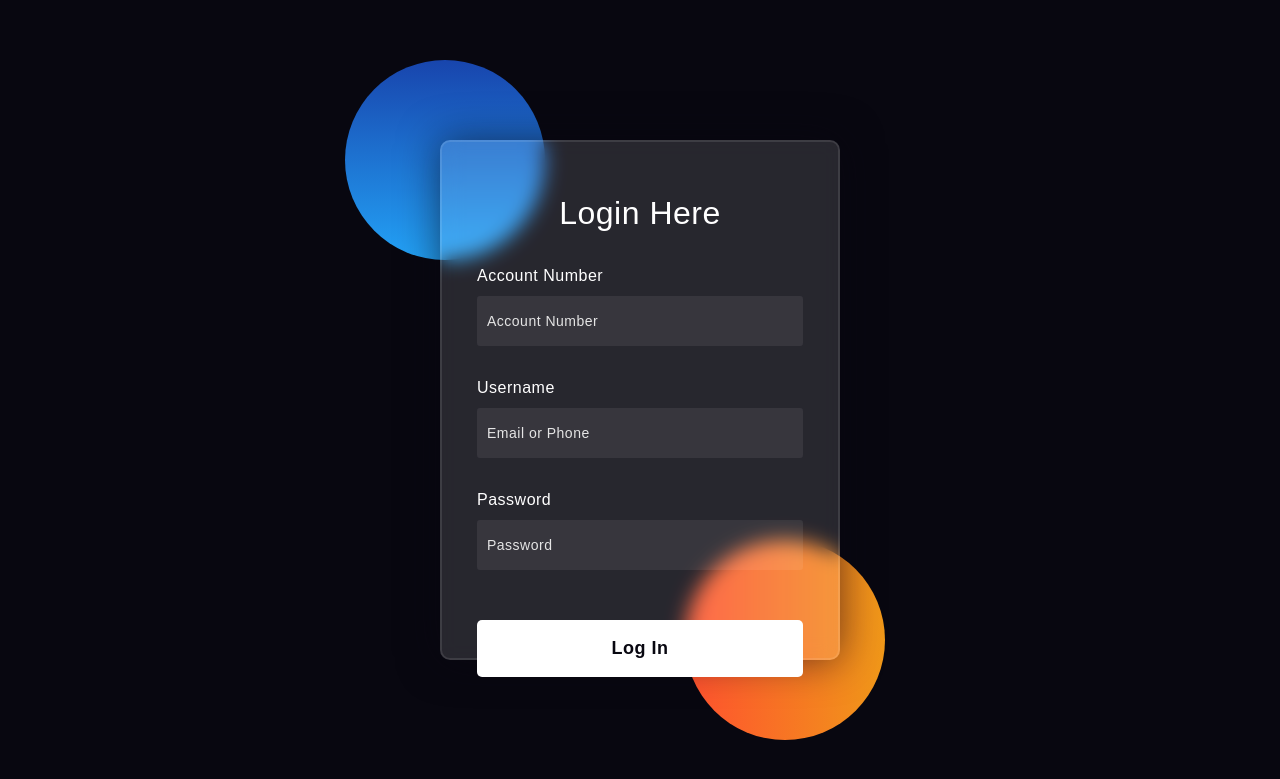
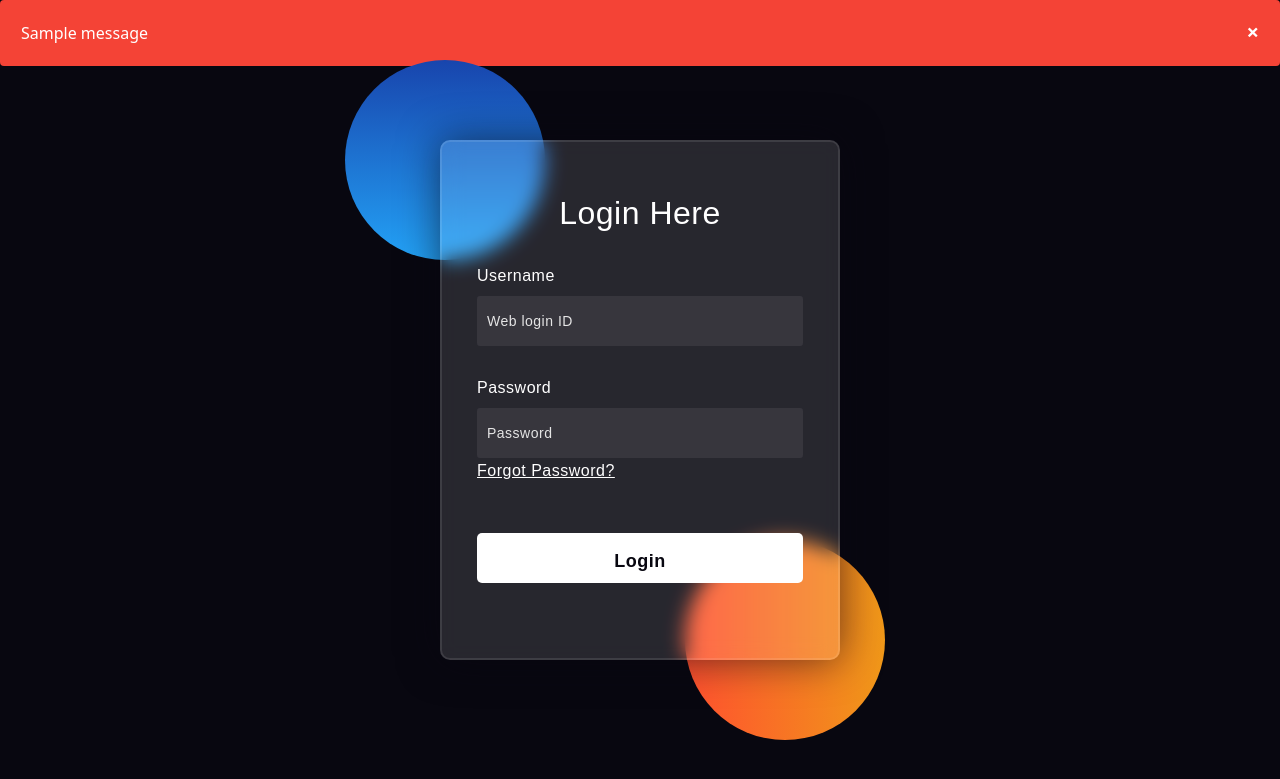
Before and after one commit to VDliveson/Banking-system, a Django app: page /login in a window 1280 px wide. Shown: the top 779 px of the page. Run offline with Django 4.2, Linux system fonts and the light colour scheme; tables that the repository leaves empty hold one stand-in row (values such as "Sample post"); one stand-in notice (Sample message) is shown; some libraries are stand-ins or nearby versions.

Commit message:
Added login+reset password page

```diff
--- a/app/templates/base.html
+++ b/app/templates/base.html
@@ -1,5 +1,6 @@
 <!DOCTYPE html>
 <html>
+{%load static%}
 
 <head>
     <meta charset="utf-8">
@@ -10,7 +11,7 @@
     <link rel="stylesheet" href="https://cdn.jsdelivr.net/npm/bootstrap-icons@1.6.0/font/bootstrap-icons.css">
     <link href="https://cdn.jsdelivr.net/npm/bootstrap@5.1.3/dist/css/bootstrap.min.css" rel="stylesheet"
         integrity="sha384-1BmE4kWBq78iYhFldvKuhfTAU6auU8tT94WrHftjDbrCEXSU1oBoqyl2QvZ6jIW3" crossorigin="anonymous">
-
+    <link rel="stylesheet" href="{% static 'css/base.css'%}">
 </head>
 
 <body>
--- a/app/templates/login.html
+++ b/app/templates/login.html
@@ -5,150 +5,38 @@ Login
 {%endblock%}
 
 {%block bodyblock%}
-    <style media="screen">
-      *,
-*:before,
-*:after{
-    padding: 0;
-    margin: 0;
-    box-sizing: border-box;
-}
-body{
-    background-color: #080710;
-}
-.background{
-    width: 430px;
-    height: 520px;
-    position: absolute;
-    transform: translate(-50%,-50%);
-    left: 50%;
-    top: 50%;
-}
-.background .shape{
-    height: 200px;
-    width: 200px;
-    position: absolute;
-    border-radius: 50%;
-}
-.shape:first-child{
-    background: linear-gradient(
-        #1845ad,
-        #23a2f6
-    );
-    left: -80px;
-    top: -80px;
-}
-.shape:last-child{
-    background: linear-gradient(
-        to right,
-        #ff512f,
-        #f09819
-    );
-    right: -30px;
-    bottom: -80px;
-}
-form{
-    height: 520px;
-    width: 400px;
-    background-color: rgba(255,255,255,0.13);
-    position: absolute;
-    transform: translate(-50%,-50%);
-    top: 50%;
-    left: 50%;
-    border-radius: 10px;
-    backdrop-filter: blur(10px);
-    border: 2px solid rgba(255,255,255,0.1);
-    box-shadow: 0 0 40px rgba(8,7,16,0.6);
-    padding: 50px 35px;
-}
-form *{
-    font-family: 'Poppins',sans-serif;
-    color: #ffffff;
-    letter-spacing: 0.5px;
-    outline: none;
-    border: none;
-}
-form h3{
-    font-size: 32px;
-    font-weight: 500;
-    line-height: 42px;
-    text-align: center;
-}
+<link rel="stylesheet" href="{%static 'css/login.css' %}">
 
-label{
-    display: block;
-    margin-top: 30px;
-    font-size: 16px;
-    font-weight: 500;
-}
-input{
-    display: block;
-    height: 50px;
-    width: 100%;
-    background-color: rgba(255,255,255,0.07);
-    border-radius: 3px;
-    padding: 0 10px;
-    margin-top: 8px;
-    font-size: 14px;
-    font-weight: 300;
-}
-::placeholder{
-    color: #e5e5e5;
-}
-button{
-    margin-top: 50px;
-    width: 100%;
-    background-color: #ffffff;
-    color: #080710;
-    padding: 15px 0;
-    font-size: 18px;
-    font-weight: 600;
-    border-radius: 5px;
-    cursor: pointer;
-}
-.social{
-  margin-top: 30px;
-  display: flex;
-}
-.social div{
-  background: red;
-  width: 150px;
-  border-radius: 3px;
-  padding: 5px 10px 10px 5px;
-  background-color: rgba(255,255,255,0.27);
-  color: #eaf0fb;
-  text-align: center;
-}
-.social div:hover{
-  background-color: rgba(255,255,255,0.47);
-}
-.social .fb{
-  margin-left: 25px;
-}
-.social i{
-  margin-right: 4px;
-}
+{% if messages %}
+<ul class="messages" style="list-style-type: none;">
+    {% for message in messages %}
+    <div class="alert">
+        <span class="closebtn" onclick="this.parentElement.style.display='none';">&times;</span>
+        {{ message }}
+    {% endfor %}
 
-    </style>
+</ul>
+{% endif %}
+
 
     <div class="background">
         <div class="shape"></div>
         <div class="shape"></div>
     </div>
-    <form>
+    <form method="post" action="/login">
+        {% csrf_token %}
         <h3>Login Here</h3>
 
-        <label for="accountnumber">Account Number</label>
-        <input type="text" placeholder="Account Number" id="accountnumber">
 
         <label for="username">Username</label>
-        <input type="text" placeholder="Email or Phone" id="username">
+        <input type="text" placeholder="Web login ID" name="username">
 
         <label for="password">Password</label>
-        <input type="password" placeholder="Password" id="password">
+        <input type="password" placeholder="Password" name="password">
 
+        <a href=" {% url 'reset' %} ">Forgot Password?</a>
 
-        <button>Log In</button>
+        <input type="submit" value="Login" class="login-button">
 
         </div>
     </form>
--- a/app/urls.py
+++ b/app/urls.py
@@ -3,5 +3,6 @@ from .views import *
 
 urlpatterns=[
     path('',home.Index.as_view(),name='home'),
-    path('login',login.LoginView.as_view(),name='login')
+    path('login',login.LoginView.as_view(),name='login'),
+    path('reset',reset.ResetView.as_view(),name='reset')
 ]
--- a/app/views/__init__.py
+++ b/app/views/__init__.py
@@ -1 +1 @@
-from . import home,login
+from . import home,login,reset
--- a/app/views/login.py
+++ b/app/views/login.py
@@ -1,12 +1,33 @@
 from django.views import View
 from django.shortcuts import redirect, render
+from django.contrib import messages
+from django.contrib.auth.hashers import make_password, check_password
 from django.http import HttpResponse
+from app.models import Customer
 
 class LoginView(View):
     def get(self,request):
         return render(request,'login.html')
     def post(self,request):
-        if request.POST['username']=='admin' and request.POST['password']=='admin':
+        username = request.POST['username']
+        password = request.POST['password']
+
+        if(username == '' or password == ''):
+            messages.error(request, 'Empty fields')
+            return render(request, 'login.html')
+
+        elif (request.POST['username']=='admin' and request.POST['password']=='admin'):
             return redirect('/admin')
         else:
-            return HttpResponse('Invalid Credentials')
+            customer=Customer.get_Customer_by_login_id(username)
+
+            if customer:
+                flag=customer.check_password(password,customer.password)
+                if flag:
+                    request.session['customer']=customer
+                    return redirect('home')
+                else:
+                    messages.error(request,'Incorrect password')
+            else:
+                messages.error(request,'User does not exist, try contacting admin')
+            return render(request,'login.html')
--- /dev/null
+++ b/static/css/base.css
@@ -0,0 +1,27 @@
+ /* The alert message box */
+ .alert {
+    padding: 20px;
+    background-color: #f44336; /* Red */
+    color: white;
+    margin-bottom: 15px;
+  }
+
+.messages {
+    padding: 0;
+}
+  /* The close button */
+  .closebtn {
+    margin-left: 15px;
+    color: white;
+    font-weight: bold;
+    float: right;
+    font-size: 22px;
+    line-height: 20px;
+    cursor: pointer;
+    transition: 0.3s;
+  }
+
+  /* When moving the mouse over the close button */
+  .closebtn:hover {
+    color: black;
+  }
--- /dev/null
+++ b/static/css/login.css
@@ -0,0 +1,126 @@
+*,
+*:before,
+*:after{
+    padding: 0;
+    margin: 0;
+    box-sizing: border-box;
+}
+body{
+    background-color: #080710;
+}
+.background{
+    width: 430px;
+    height: 520px;
+    position: absolute;
+    transform: translate(-50%,-50%);
+    left: 50%;
+    top: 50%;
+}
+.background .shape{
+    height: 200px;
+    width: 200px;
+    position: absolute;
+    border-radius: 50%;
+}
+.shape:first-child{
+    background: linear-gradient(
+        #1845ad,
+        #23a2f6
+    );
+    left: -80px;
+    top: -80px;
+}
+.shape:last-child{
+    background: linear-gradient(
+        to right,
+        #ff512f,
+        #f09819
+    );
+    right: -30px;
+    bottom: -80px;
+}
+form{
+    height: 520px;
+    width: 400px;
+    background-color: rgba(255,255,255,0.13);
+    position: absolute;
+    transform: translate(-50%,-50%);
+    top: 50%;
+    left: 50%;
+    border-radius: 10px;
+    backdrop-filter: blur(10px);
+    border: 2px solid rgba(255,255,255,0.1);
+    box-shadow: 0 0 40px rgba(8,7,16,0.6);
+    padding: 50px 35px;
+}
+form *{
+    font-family: 'Poppins',sans-serif;
+    color: #ffffff;
+    letter-spacing: 0.5px;
+    outline: none;
+    border: none;
+}
+form h3{
+    font-size: 32px;
+    font-weight: 500;
+    line-height: 42px;
+    text-align: center;
+}
+
+label{
+    display: block;
+    margin-top: 30px;
+    font-size: 16px;
+    font-weight: 500;
+}
+input{
+    display: block;
+    height: 50px;
+    width: 100%;
+    background-color: rgba(255,255,255,0.07);
+    border-radius: 3px;
+    padding: 0 10px;
+    margin-top: 8px;
+    font-size: 14px;
+    font-weight: 300;
+}
+::placeholder{
+    color: #e5e5e5;
+}
+.login-button{
+    margin-top: 50px;
+    width: 100%;
+    background-color: #ffffff;
+    color: #080710;
+    padding: 15px 0;
+    font-size: 18px;
+    font-weight: 600;
+    border-radius: 5px;
+    cursor: pointer;
+}
+
+.login-button:hover{
+    background-color: transparent;
+}
+.social{
+  margin-top: 30px;
+  display: flex;
+}
+.social div{
+  background: red;
+  width: 150px;
+  border-radius: 3px;
+  padding: 5px 10px 10px 5px;
+  background-color: rgba(255,255,255,0.27);
+  color: #eaf0fb;
+  text-align: center;
+}
+.social div:hover{
+  background-color: rgba(255,255,255,0.47);
+}
+.social .fb{
+  margin-left: 25px;
+}
+.social i{
+  margin-right: 4px;
+}
```
Also changed, not shown: app/models/customer.py (+9 -3 lines), app/templates/reset.html (added, +12 -0 lines), app/views/home.py (+6 -1 lines), app/views/reset.py (added, +8 -0 lines), static/css/reset.css (added).
